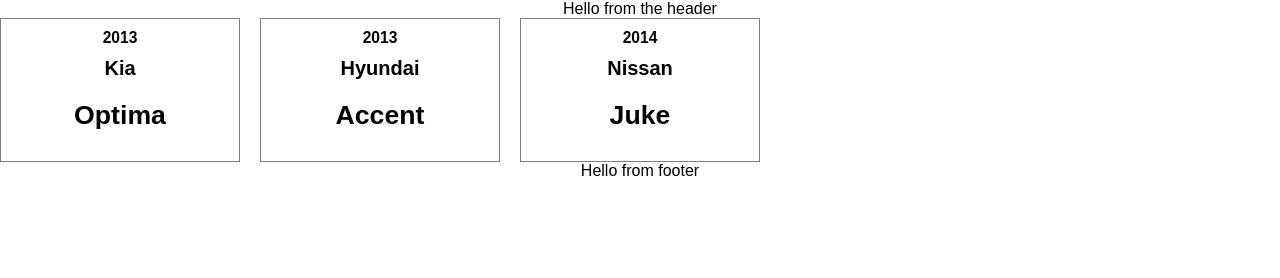
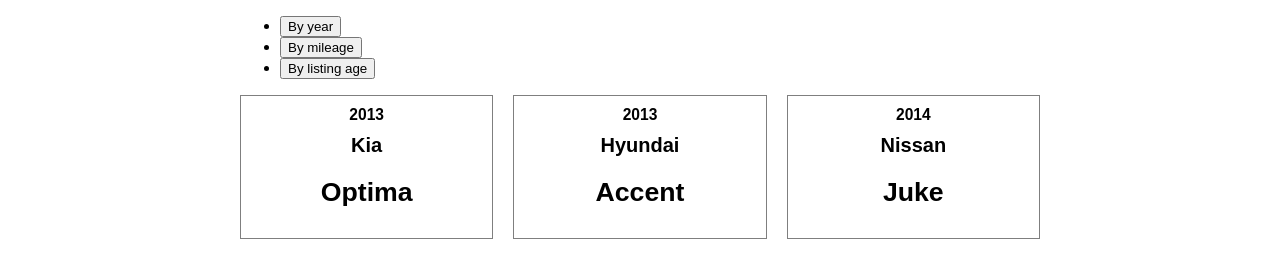
Before and after one commit to zpipe07/car-listings, a React app: page / in a window 1280 px wide. Built offline with nearby package versions, Linux system fonts and the light colour scheme.

Commit message:
create CarSorting component

```diff
--- a/src/components/App/App.css
+++ b/src/components/App/App.css
@@ -1,3 +1,8 @@
 .App {
-  text-align: center;
 }
+
+.App__main {
+  padding: 0 15px;
+  max-width: 800px;
+  margin: 0 auto;
+}
--- a/src/components/App/App.js
+++ b/src/components/App/App.js
@@ -1,6 +1,7 @@
 import React, { Component } from 'react';
 import CarList from '../CarList/CarList';
 import CarDetail from '../CarDetail/CarDetail';
+import CarSorting from '../CarSorting/CarSorting';
 
 import cars from '../../mocks/cars';
 
@@ -13,6 +14,10 @@
       cars,
       visibleCars: cars,
       selectedCar: undefined,
+      sorting: {
+        category: undefined,
+        direction: 1,
+      },
     };
   }
 
@@ -28,26 +33,50 @@
     });
   }
 
+  onSortingClick(category) {
+    const direction = this.state.sorting.category
+      ? this.state.sorting.direction * -1
+      : 1;
+    this.setState({
+      sorting: {
+        category,
+        direction,
+      },
+    });
+  }
+
+  sortCars(cars, sorting) {
+    return cars.sort((a, b) => {
+      return a - b;
+    });
+  }
+
+  componentDidUpdate(prevProps, prevState) {
+    // this.setState({
+    //   visibleCars: this.sortCars(prevState.visibleCars, this.state.sorting),
+    // });
+  }
+
   render() {
     return (
       <div className="App">
-        <header>Hello from the header</header>
-
-        <main>
+        <main className="App__main">
           {this.state.selectedCar ? (
             <CarDetail
               car={this.state.selectedCar}
               clearSelectedCar={this.clearSelectedCar.bind(this)}
             />
           ) : (
-            <CarList
-              cars={this.state.visibleCars}
-              onCarClick={this.onCarClick.bind(this)}
-            />
+            <div>
+              <CarSorting onSortingClick={this.onSortingClick.bind(this)} />
+
+              <CarList
+                cars={this.state.visibleCars}
+                onCarClick={this.onCarClick.bind(this)}
+              />
+            </div>
           )}
         </main>
-
-        <footer>Hello from footer</footer>
       </div>
     );
   }
--- /dev/null
+++ b/src/components/CarSorting/CarSorting.js
@@ -0,0 +1,23 @@
+import React from 'react';
+
+const CarSorting = (props) => {
+  return (
+    <ul>
+      <li>
+        <button onClick={() => props.onSortingClick('year')}>By year</button>
+      </li>
+      <li>
+        <button onClick={() => props.onSortingClick('mileage')}>
+          By mileage
+        </button>
+      </li>
+      <li>
+        <button onClick={() => props.onSortingClick('listing')}>
+          By listing age
+        </button>
+      </li>
+    </ul>
+  );
+};
+
+export default CarSorting;
```
